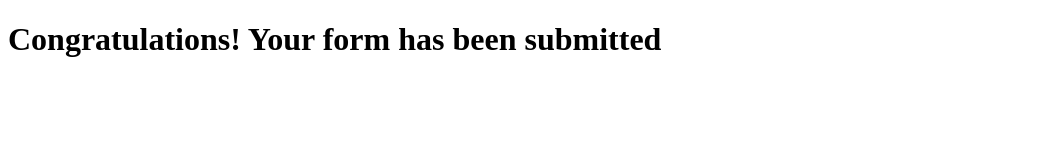
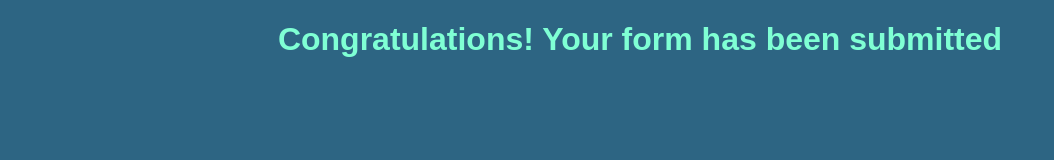
Before and after one commit to Bliss-pixel/side-hustle, a plain HTML site: page 1st Task/successpage.html in a window 1280 px wide. Shown: the whole page, without its empty margins (0-1054 px from the left). Drawn offline with Linux system fonts and the light colour scheme.

Commit message:
linked files together

```diff
--- a/1st Task/successpage.html
+++ b/1st Task/successpage.html
@@ -4,9 +4,10 @@
   <meta charset="UTF-8">
   <meta http-equiv="X-UA-Compatible" content="IE=edge">
   <meta name="viewport" content="width=device-width, initial-scale=1.0">
+  <link rel="stylesheet" href="style.css">
   <title>Document</title>
 </head>
-<body>
+<body class="str">
   <h1>Congratulations! Your form has been submitted</h1>
 </body>
 </html>
```
